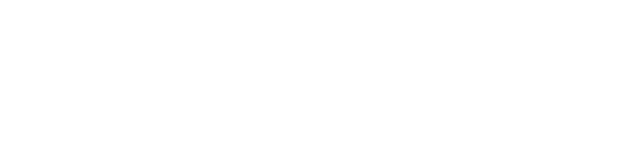
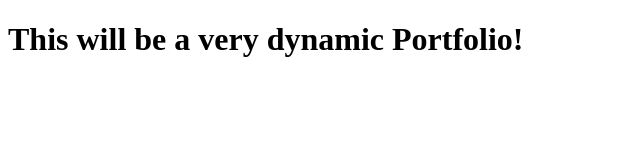
Before and after one commit to Tanees-Ahmad/Ass-4_Portfolio, a plain HTML site: page index.html in a window 1280 px wide. Shown: the whole page, without its empty margins (0-640 px from the left). Drawn offline with Linux system fonts and the light colour scheme.

Commit message:
Portfolio added

```diff
--- a/index.html
+++ b/index.html
@@ -4,13 +4,13 @@
     <head>
         <meta charset="utf-8">
         <meta http-equiv="X-UA-Compatible" content="IE=edge">
-        <title></title>
+        <title>Tanees's Portfolio</title>
         <meta name="description" content="">
         <meta name="viewport" content="width=device-width, initial-scale=1">
         <link rel="stylesheet" href="">
     </head>
     <body>
-
+        <h1>This will be a very dynamic Portfolio!</h1>
 
         <script></script>
     </body>
```
